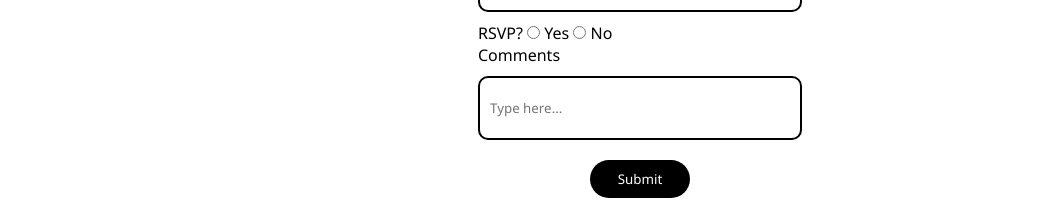
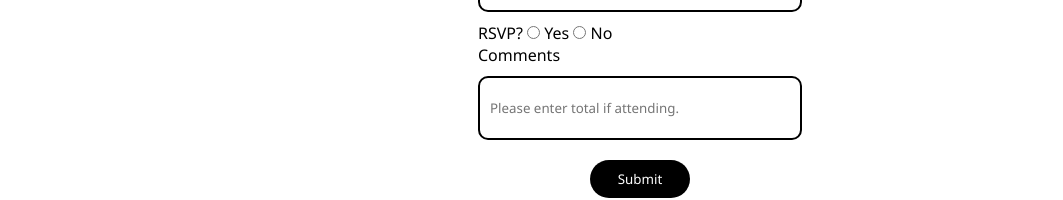
Before and after one commit to betegseg/MikeAndMonikaWedding, a plain HTML site: page index.html in a window 1280 px wide. Shown: the part 1195-1395 px from the top of the page, without its empty margins (0-1063 px from the left). Drawn offline with Linux system fonts and the light colour scheme; a web font is replaced by a local one.

Commit message:
edit comment section for attendee count

```diff
--- a/index.html
+++ b/index.html
@@ -36,7 +36,7 @@
       <input type="radio" id="no" name="RSVP" value="No">
       <label for="no">No</label><br />
       <label for="comments">Comments</label><br />
-      <input name="comments" type="textArea" placeholder="Type here..."><br />
+      <input name="comments" type="textArea" placeholder="Please enter total if attending."><br />
       <button type="submit">Submit</button>
     </form>
   </div>
```
